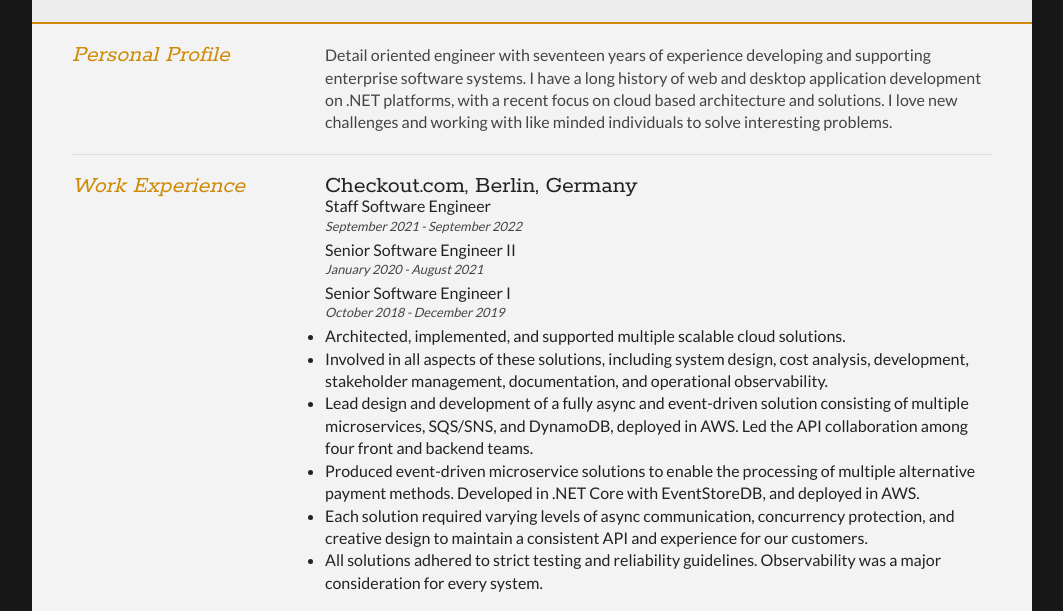
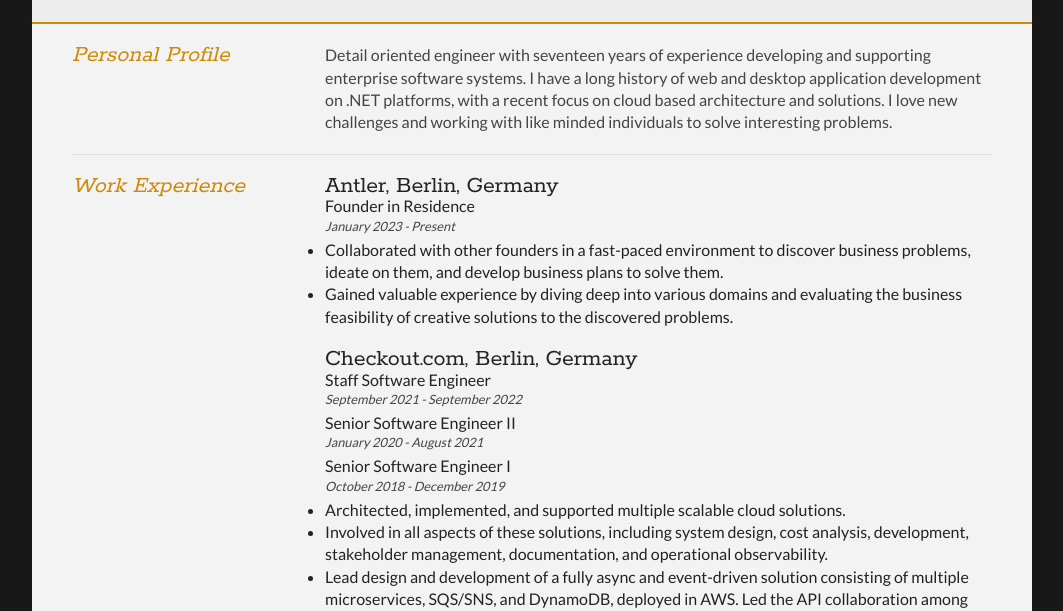
Before and after one commit to jhgann/aws-personal-website, a plain HTML site: page website/index.html in a window 1280 px wide. Shown: the part 177-788 px from the top of the page, without its empty margins (108-1171 px from the left). Drawn offline with Linux system fonts and the light colour scheme; no server answers.

Commit message:
Adding Antler experience

```diff
--- a/website/index.html
+++ b/website/index.html
@@ -59,6 +59,16 @@
 			</div>
 
 			<div class="sectionContent">
+				<article>
+					<h2>Antler, Berlin, Germany</h2>
+					<h3>Founder in Residence</h3>
+					<p class="subDetails">January 2023 - Present</p>
+					<ul>
+						<li>Collaborated with other founders in a fast-paced environment to discover business problems, ideate on them, and develop business plans to solve them.</li>
+						<li>Gained valuable experience by diving deep into various domains and evaluating the business feasibility of creative solutions to the discovered problems.</li>
+					</ul>
+				</article>
+
 				<article>
 					<h2>Checkout.com, Berlin, Germany</h2>
 					<h3>Staff Software Engineer</h3>
```
